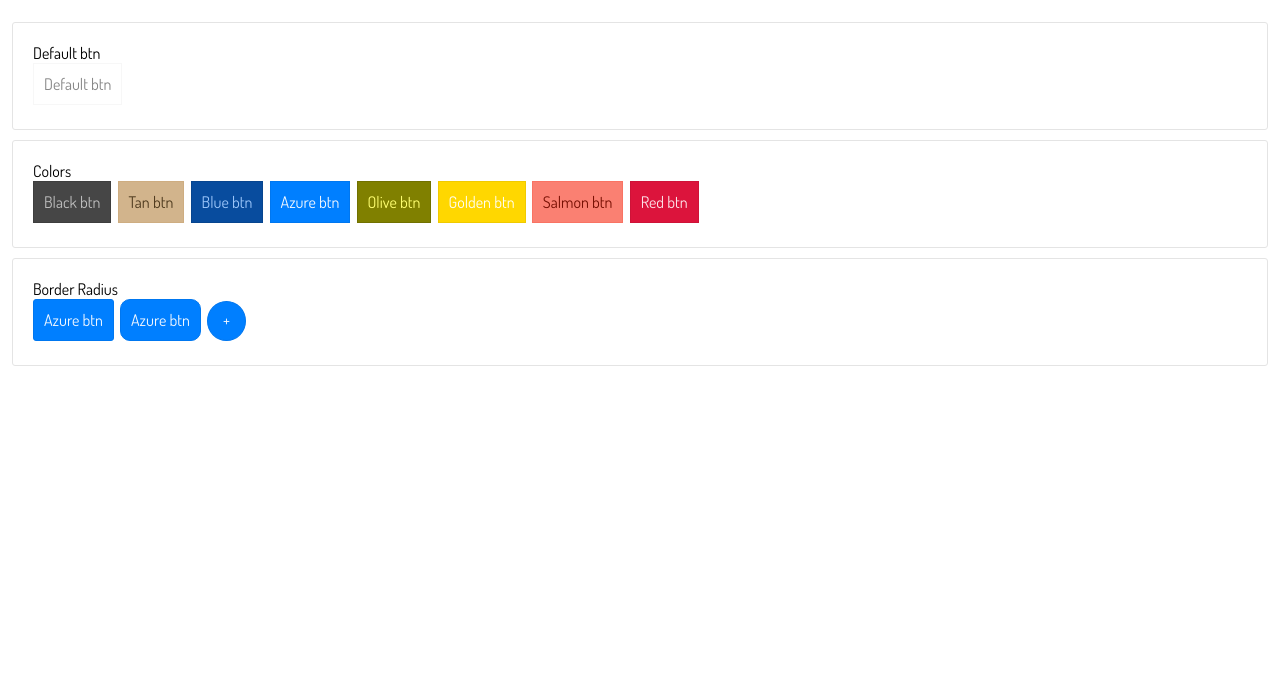
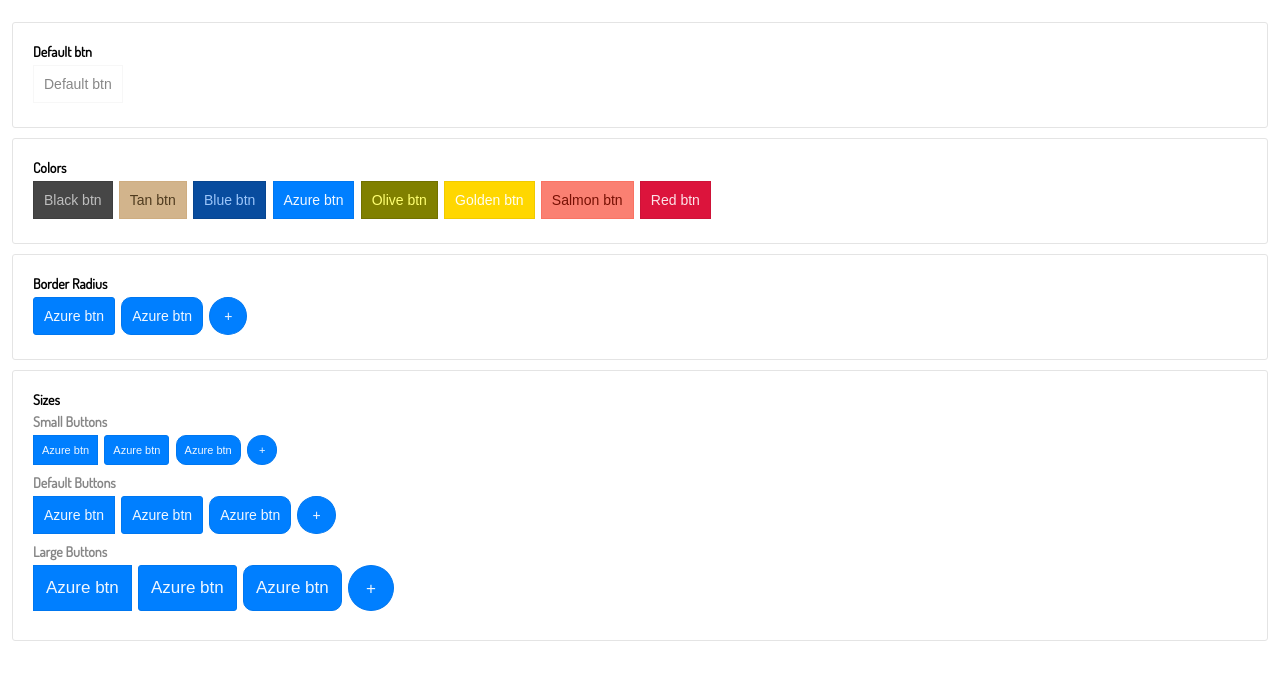
Before and after one commit to tokovenko/css-btns, a website: page index.html in a window 1280 px wide. Drawn offline with Linux system fonts and the light colour scheme.

Commit message:
added sizes for buttons

```diff
--- a/index.html
+++ b/index.html
@@ -29,6 +29,30 @@
             <div class="css-btn css-btn-azure css-br-lg">Azure btn</div>
             <div class="css-btn css-btn-azure css-br-cc">+</div>
         </div>
+        <div class="example">
+            <div class="title">Sizes</div>
+            <div class="item">
+                <div class="title">Small Buttons</div>
+                <div class="css-btn css-btn-azure css-btn-sm">Azure btn</div>
+                <div class="css-btn css-btn-azure css-btn-sm css-br">Azure btn</div>
+                <div class="css-btn css-btn-azure css-btn-sm css-br-lg">Azure btn</div>
+                <div class="css-btn css-btn-azure css-btn-sm css-br-cc">+</div>
+            </div>
+            <div class="item">
+                <div class="title">Default Buttons</div>
+                <div class="css-btn css-btn-azure">Azure btn</div>
+                <div class="css-btn css-btn-azure css-br">Azure btn</div>
+                <div class="css-btn css-btn-azure css-br-lg">Azure btn</div>
+                <div class="css-btn css-btn-azure css-br-cc">+</div>
+            </div>
+            <div class="item">
+                <div class="title">Large Buttons</div>
+                <div class="css-btn css-btn-azure css-btn-lg">Azure btn</div>
+                <div class="css-btn css-btn-azure css-btn-lg css-br">Azure btn</div>
+                <div class="css-btn css-btn-azure css-btn-lg css-br-lg">Azure btn</div>
+                <div class="css-btn css-btn-azure css-btn-lg css-br-cc">+</div>
+            </div>
+        </div>
     </div>
 </body>
 </html>
--- a/sass/main.scss
+++ b/sass/main.scss
@@ -6,8 +6,23 @@
         margin: 10px 0;
         border-radius: 3px;
         font-family: 'Dosis', sans-serif;
+
         .css-btn {
             margin-right: 3px;
+        }
+
+        .title {
+            margin-bottom: 5px;
+            font-size: 14px;
+            font-weight: bold;
+        }
+
+        .item {
+            margin-bottom: 5px;
+
+            .title {
+                color: #868686;
+            }
         }
     }
 }
@@ -51,6 +66,8 @@
     padding: 10px;
     position: relative;
     overflow: hidden;
+    font-family: Arial;
+    font-size: 14px;
 
     @include btn(#ffffff);
 
@@ -91,7 +108,7 @@
         @include btn(#DC143C);
     }
 
-
+    // Border Radiuses
     &.css-br {
         @include border-radius(3px);
     }
@@ -100,6 +117,22 @@
     }
     &.css-br-cc {
         @include border-radius(50%);
-        padding: 8px 15px 10px 15px;
+        padding: 10px 14px 10px 14px;
+    }
+
+    //Sizes
+    &.css-btn-sm {
+        font-size: 11px;
+        padding: 8px;
+    }
+    &.css-btn-sm.css-br-cc {
+        padding: 8px 11px 8px 11px;
+    }
+    &.css-btn-lg {
+        font-size: 17px;
+        padding: 12px;
+    }
+    &.css-btn-lg.css-br-cc {
+        padding: 13px 17px 11px 17px;
     }
 }
```
Also changed, not shown: dist/css/css-btns.css, dist/css/css-btns.min.css, 1 other file.
